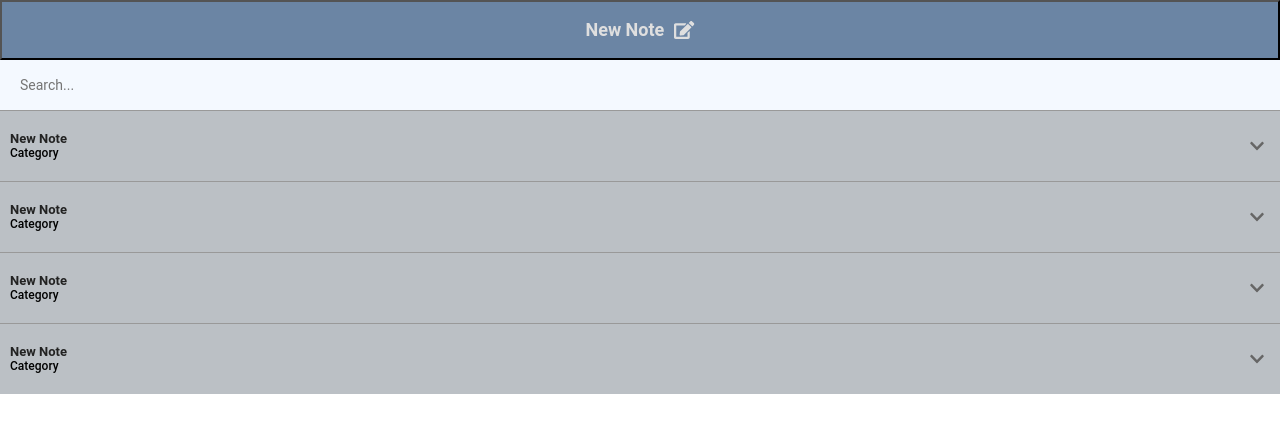
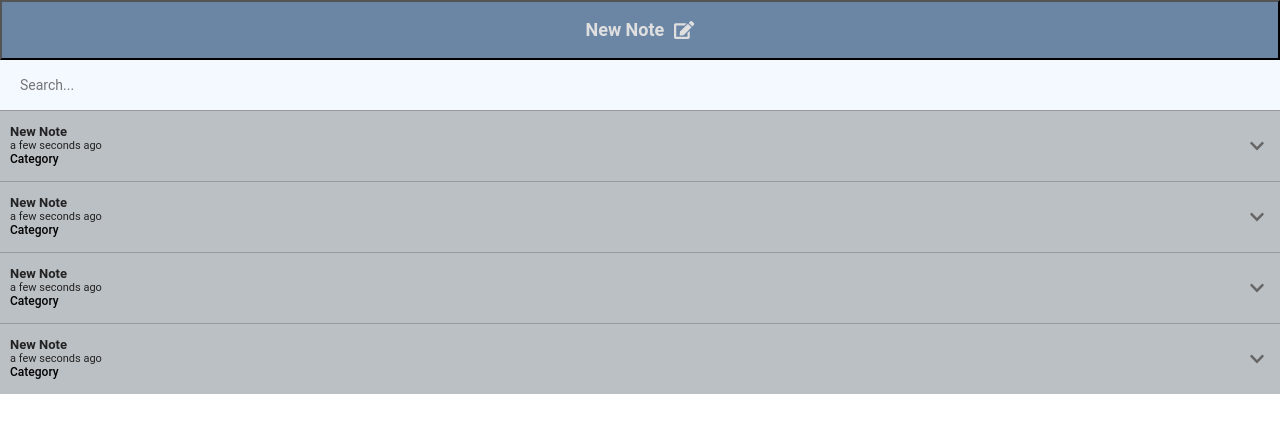
Before and after one commit to gothbarbie/detectify, a React (Create React App) app in the folder client/: page / in a window 1280 px wide. Shown: the top 432 px of the page. Built offline with nearby package versions, Linux system fonts and the light colour scheme.

Commit message:
fix: render timestamp with moment

```diff
--- a/client/src/components/NoteItem/NoteHeader/NoteHeader.js
+++ b/client/src/components/NoteItem/NoteHeader/NoteHeader.js
@@ -1,6 +1,8 @@
 import React from 'react'
 import styled from 'styled-components'
 import PropTypes from 'prop-types'
+
+import moment from 'moment'
 
 import Icon from '../../Icon'
 
@@ -24,7 +26,7 @@ const NoteTitle = styled.h2`
 const NoteTime = styled.div`
   font-size: 1.1rem;
   color: #222;
-  width: 6rem;
+  width: 10rem;
 `
 
 const NoteDescription = styled.div`
@@ -67,7 +69,7 @@ const NoteHeader = ({ note, toggle, open }) => (
       <NoteTitle>{note.title}</NoteTitle>
       {!open && (
         <Row>
-          <NoteTime>{note.datestamp}</NoteTime>
+          <NoteTime>{moment(note.timestamp).fromNow()}</NoteTime>
           <NoteDescription>{note.description}</NoteDescription>
         </Row>
       )}
@@ -88,7 +90,7 @@ NoteHeader.propTypes = {
   note: PropTypes.shape({
     id: PropTypes.string.isRequired,
     title: PropTypes.string.isRequired,
-    datestamp: PropTypes.string.isRequired,
+    timestamp: PropTypes.instanceOf(Date).isRequired,
     description: PropTypes.string.isRequired,
     category: PropTypes.string.isRequired,
     content: PropTypes.string.isRequired,
```
